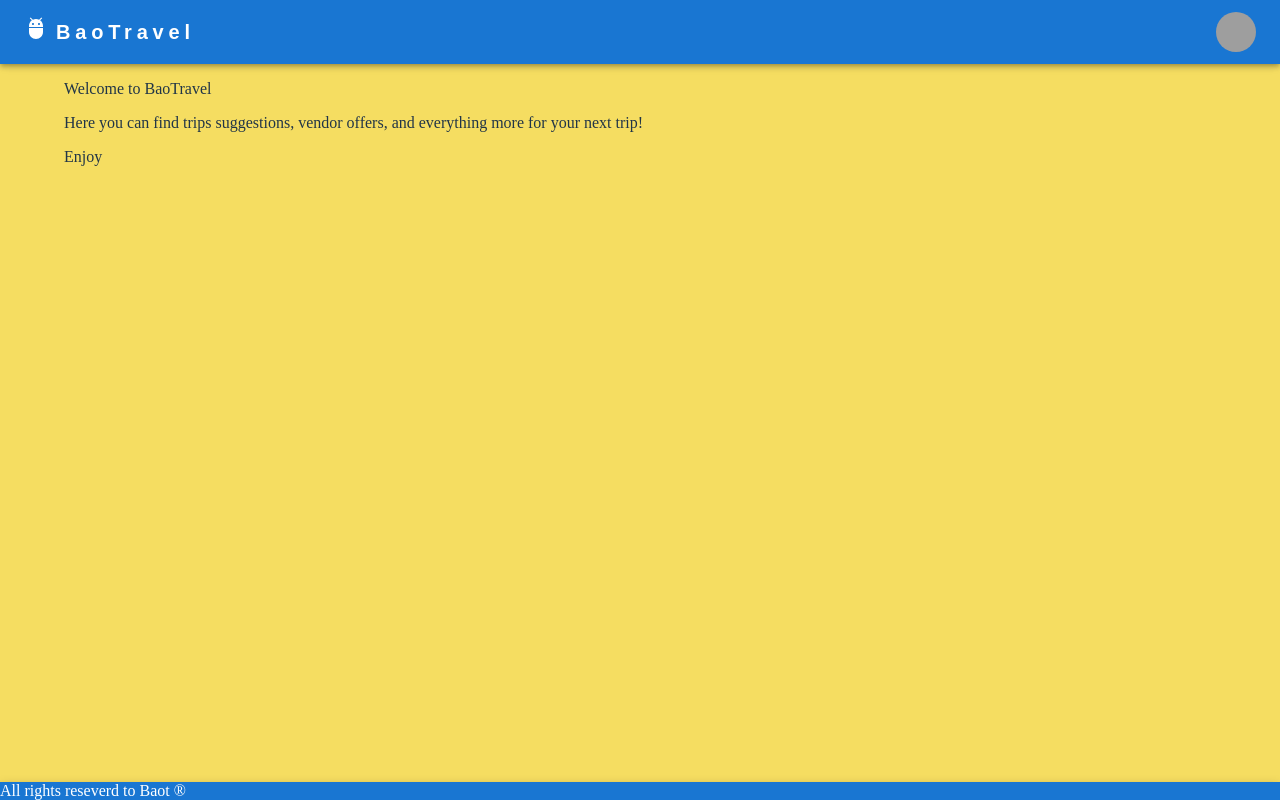
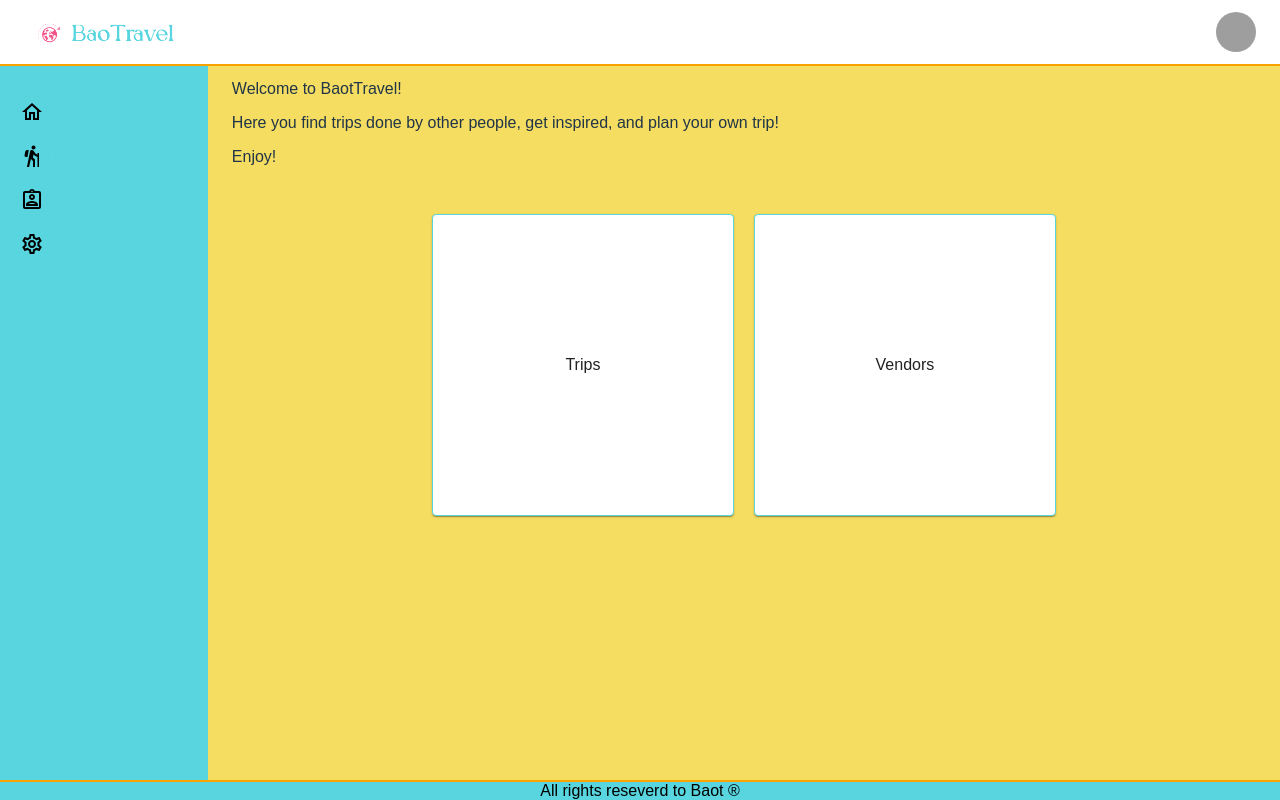
Before and after one commit to kerenk100/baot-travel, a React (Vite) app: page / in a window 1280 px wide. Built offline with nearby package versions, Linux system fonts and the light colour scheme; grey boxes are pictures that could not be loaded.

Commit message:
update index page, and apply sidebar

```diff
--- a/src/App.module.scss
+++ b/src/App.module.scss
@@ -2,5 +2,8 @@
   width: 100%;
   position: relative;
   top: 64px;
-  margin-top: 16px;
 }
+.content{
+  display: flex;
+  flex-direction: row;
+}
--- a/src/App.tsx
+++ b/src/App.tsx
@@ -2,17 +2,19 @@ import Container from "@mui/material/Container";
 import { Outlet } from "react-router-dom";
 import { Header } from "./components/layout/Header/Header";
 import styles from "./App.module.scss";
-import { AppBar } from "@mui/material";
+import Sidebar from "./components/layout/Sidebar/Sidebar";
+import { Footer } from "./components/layout/Footer/Footer";
 
 export const App = () => {
 
   return (
     <>
       <Header />
-      <Container className={styles.container}>{<Outlet />}</Container>
-      <AppBar position="fixed" sx={{ top: "auto", bottom: 0 }}>
-        All rights reseverd to Baot ®
-      </AppBar>
+      <div className={styles.content}>
+        <Sidebar />
+        <Container className={styles.container}>{<Outlet />}</Container>
+      </div>
+      <Footer />
     </>
   );
 };
--- /dev/null
+++ b/src/components/layout/Footer/Footer.module.scss
@@ -0,0 +1,9 @@
+.footer {
+  &[class*="MuiAppBar"] {
+    text-align: center;
+    background-color: var(--cyan);
+    border-top: 2px solid var(--orange);
+    box-shadow: none;
+    color: black;
+  }
+}
--- /dev/null
+++ b/src/components/layout/Footer/Footer.tsx
@@ -0,0 +1,8 @@
+import { AppBar } from "@mui/material"
+import styles from './Footer.module.scss'
+
+export const Footer =()=>{
+    return <AppBar className={styles.footer} position="fixed" sx={{ top: "auto", bottom: 0 }}>
+    All rights reseverd to Baot ®
+  </AppBar>
+}
--- /dev/null
+++ b/src/components/layout/Header/Header.module.scss
@@ -0,0 +1,7 @@
+.header {
+  &[class*="MuiAppBar"] {
+    background-color: white;
+    border-bottom: 2px solid var(--orange);
+    box-shadow: none;
+  }
+}
--- a/src/components/layout/Header/Header.tsx
+++ b/src/components/layout/Header/Header.tsx
@@ -6,10 +6,11 @@ import Menu from "@mui/material/Menu";
 import Avatar from "@mui/material/Avatar";
 import Tooltip from "@mui/material/Tooltip";
 import MenuItem from "@mui/material/MenuItem";
-import AdbIcon from "@mui/icons-material/Adb";
 import { useNavigate } from "react-router-dom";
 import { AppBar } from "@mui/material";
 import { Routes } from "../../../routes/routes";
+import { Logo } from "./components/Logo/Logo";
+import styles from './Header.module.scss'
 
 export const Header: React.FC = () => {
   const [isMenuOpen, setIsMenuOpen] = useState<boolean>(false);
@@ -61,7 +62,7 @@ export const Header: React.FC = () => {
   );
 
   return (
-    <AppBar position={'fixed'}>
+    <AppBar position={'fixed'} className={styles.header}>
       <Toolbar
         style={{
           display: "flex",
@@ -76,22 +77,7 @@ export const Header: React.FC = () => {
             justifyContent: "space-between",
           }}
         >
-          <AdbIcon sx={{ display: { xs: "none", md: "flex" }, mr: 1 }} />
-          <Typography
-            variant="h6"
-            noWrap
-            component="a"
-            href={Routes.HOME}
-            sx={{
-              fontFamily: "fantasy",
-              fontWeight: 700,
-              letterSpacing: ".3rem",
-              color: "inherit",
-              textDecoration: "none",
-            }}
-          >
-            BaoTravel
-          </Typography>
+          <Logo onClick={()=>navigate(Routes.HOME)}/>
         </div>
         <Tooltip title="Open settings">
           <IconButton onClick={handleOpenUserMenu} sx={{ p: 0 }}>
--- /dev/null
+++ b/src/components/layout/Header/components/Logo/Logo.module.scss
@@ -0,0 +1,8 @@
+.logo{
+    img{
+    max-width: 150px;
+    }
+    &:hover{
+        background-color: white;
+    }
+}
--- /dev/null
+++ b/src/components/layout/Header/components/Logo/Logo.tsx
@@ -0,0 +1,14 @@
+import { IconButton } from "@mui/material";
+import styles from "./Logo.module.scss";
+
+export const Logo = ({
+  onClick,
+}: {
+  onClick: React.MouseEventHandler<HTMLButtonElement>;
+}) => {
+  return (
+    <IconButton className={styles.logo} onClick={onClick}>
+      <img src="/images/logo.png" />
+    </IconButton>
+  );
+};
--- a/src/components/layout/Sidebar/Sidebar.css
+++ b/src/components/layout/Sidebar/Sidebar.css
@@ -2,7 +2,7 @@
     width: 250px;
     height: 100vh;
     color: black;
-    background: var(--cyan-blue);
+    background: var(--cyan);
     margin-top: 64px;
 }
 
--- a/src/index.css
+++ b/src/index.css
@@ -79,6 +79,15 @@ button:focus-visible {
     color: #213547; /* Ensure text color is set for good contrast */
   }
 }
+:root{
+  --blue: #1e90ff;
+  --cyan:#59D5DF;
+  --pink:#F35389;
+  --yellow:#F5DD61;
+  --orange:#FAA200;
+  font-family: Arial, Helvetica, sans-serif;
+
+}
 body{
   height:100vh;
   margin:0;
--- a/src/pages/index/Index.tsx
+++ b/src/pages/index/Index.tsx
@@ -1,12 +1,34 @@
+import { useNavigate } from "react-router-dom";
+import { Routes } from "../../routes/routes";
+import { Card } from "@mui/material";
+import styles from "./index.module.scss";
+
 export const Index = () => {
+  const pages = ["trips", "vendors"];
+  const navigate = useNavigate();
   return (
-    <div>
-      <p>Welcome to BaoTravel</p>
-      <p>
-        Here you can find trips suggestions, vendor offers, and everything more
-        for your next trip!
-      </p>
-      <p>Enjoy</p>
+    <div className={styles.layout}>
+      <div>
+        <p>Welcome to BaotTravel!</p>
+        <p>
+          Here you find trips done by other people, get inspired, and plan your own trip!
+        </p>
+        <p>Enjoy!</p>
+      </div>
+
+      <div className={styles.pagesCards}>
+        {pages.map((pageName) => {
+          const key: string = pageName.toUpperCase();
+          return (
+            <Card
+              className={styles.pageCard}
+              onClick={() => navigate(Routes[key as keyof typeof Routes])}
+            >
+              {pageName}
+            </Card>
+          );
+        })}
+      </div>
     </div>
   );
 };
--- /dev/null
+++ b/src/pages/index/index.module.scss
@@ -0,0 +1,24 @@
+.layout {
+  font-family: Arial, Helvetica, sans-serif;
+  display: flex;
+  flex-direction: column;
+  gap: 32px;
+  .pagesCards {
+    align-self: center;
+    justify-content: center;
+    display: flex;
+    flex-direction: row;
+    gap: 20px;
+    .pageCard {
+      cursor: pointer;
+      width: 300px;
+      height: 300px;
+      display: flex;
+      align-items: center;
+      justify-content: center;
+      background-color: white;
+      border: 1px solid var(--cyan);
+      text-transform: capitalize;
+    }
+  }
+}
```
